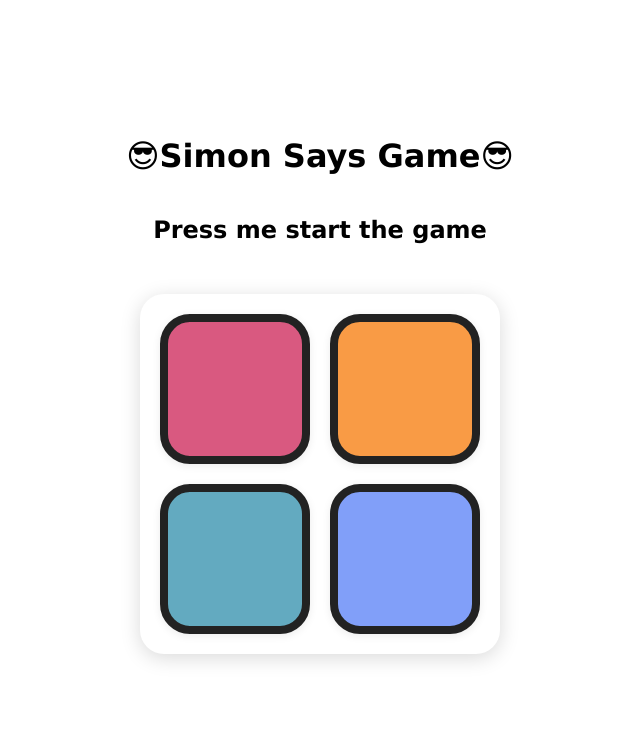
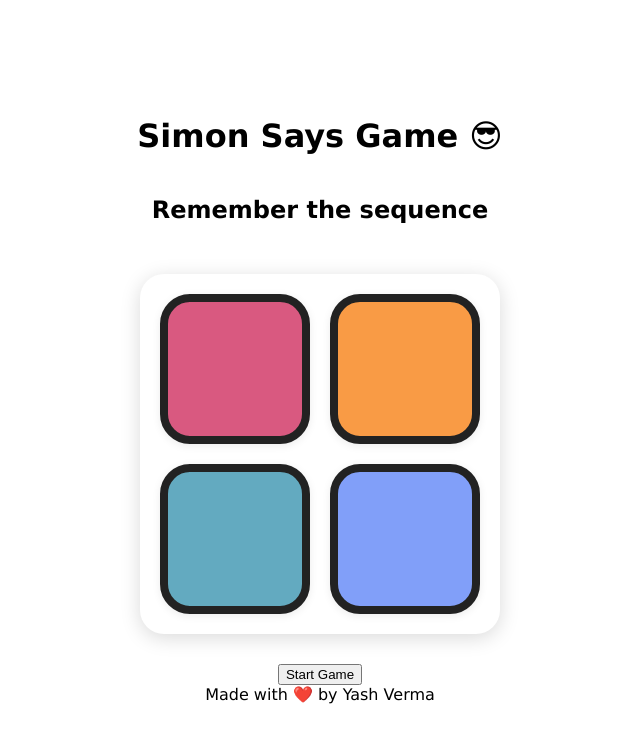
Before and after one commit to YVVERMA/Simon-Says, a plain HTML site: page index.html in a window 1280 px wide. Shown: the whole page, without its empty margins (320-960 px from the left). Drawn offline with Linux system fonts and the light colour scheme.

Commit message:
Update index.html

```diff
--- a/index.html
+++ b/index.html
@@ -9,14 +9,36 @@
 </head>
 
 <body>
-    <h1>😎Simon Says Game😎</h1>
-    <h2>Press me start the game</h2>
+    <!DOCTYPE html>
+    <html lang="en">
+
+    <head>
+        <meta charset="UTF-8" />
+        <meta name="viewport" content="width=device-width, initial-scale=1.0" />
+        <title>Simon Says Game</title>
+        <link rel="stylesheet" href="style.css" />
+    </head>
+
+    <body>
+        <h1>Simon Says Game 😎</h1>
+        <h2>Remember the sequence</h2>
+
         <div class="btn-container">
             <button class="btn red" id="red"></button>
             <button class="btn yellow" id="yellow"></button>
             <button class="btn green" id="green"></button>
             <button class="btn purple" id="purple"></button>
         </div>
+        <button class="start-btn Start-game">Start Game</button>
+
+
+        <footer>Made with ❤️ by Yash Verma</footer>
+
+
+        <script src="script.js"></script>
+    </body>
+
+    </html>
 
 </body>
 <script src="script.js"></script>
```
Lines whose indentation alone changed are shown as unchanged.
